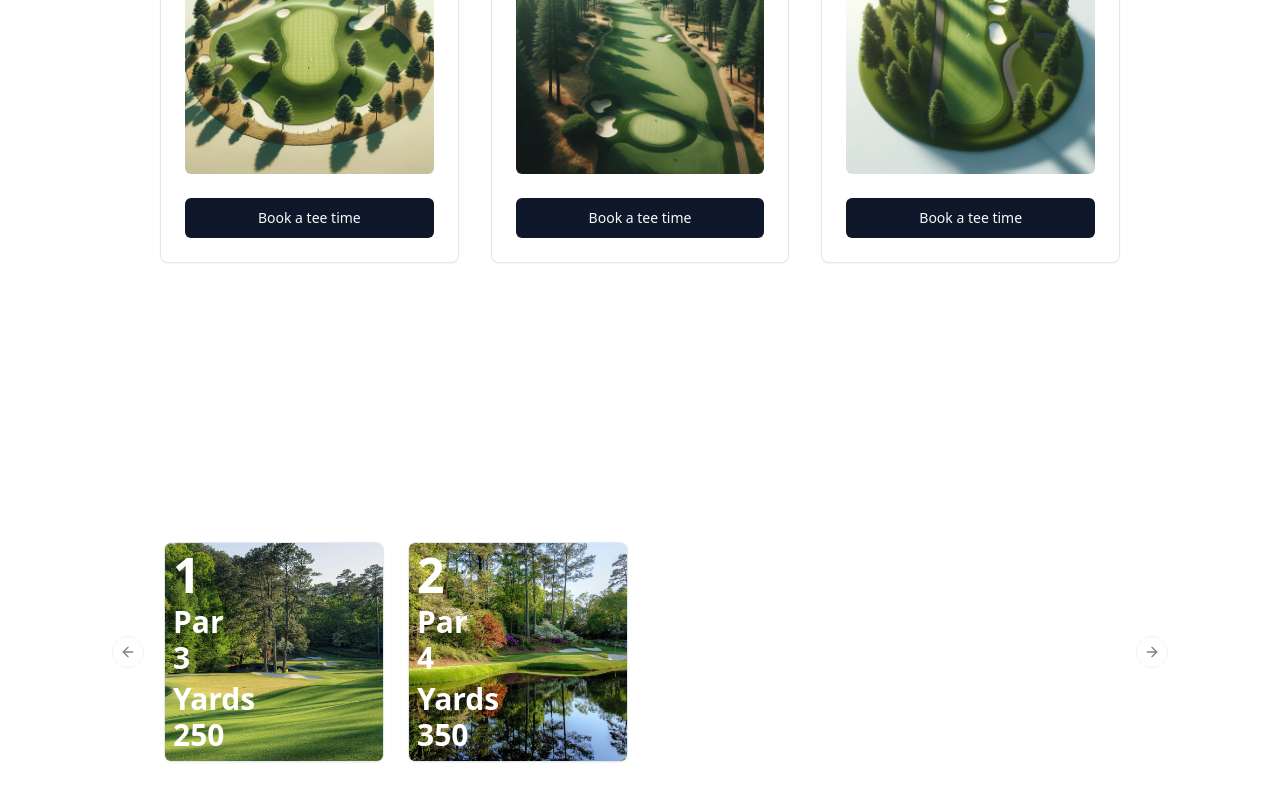
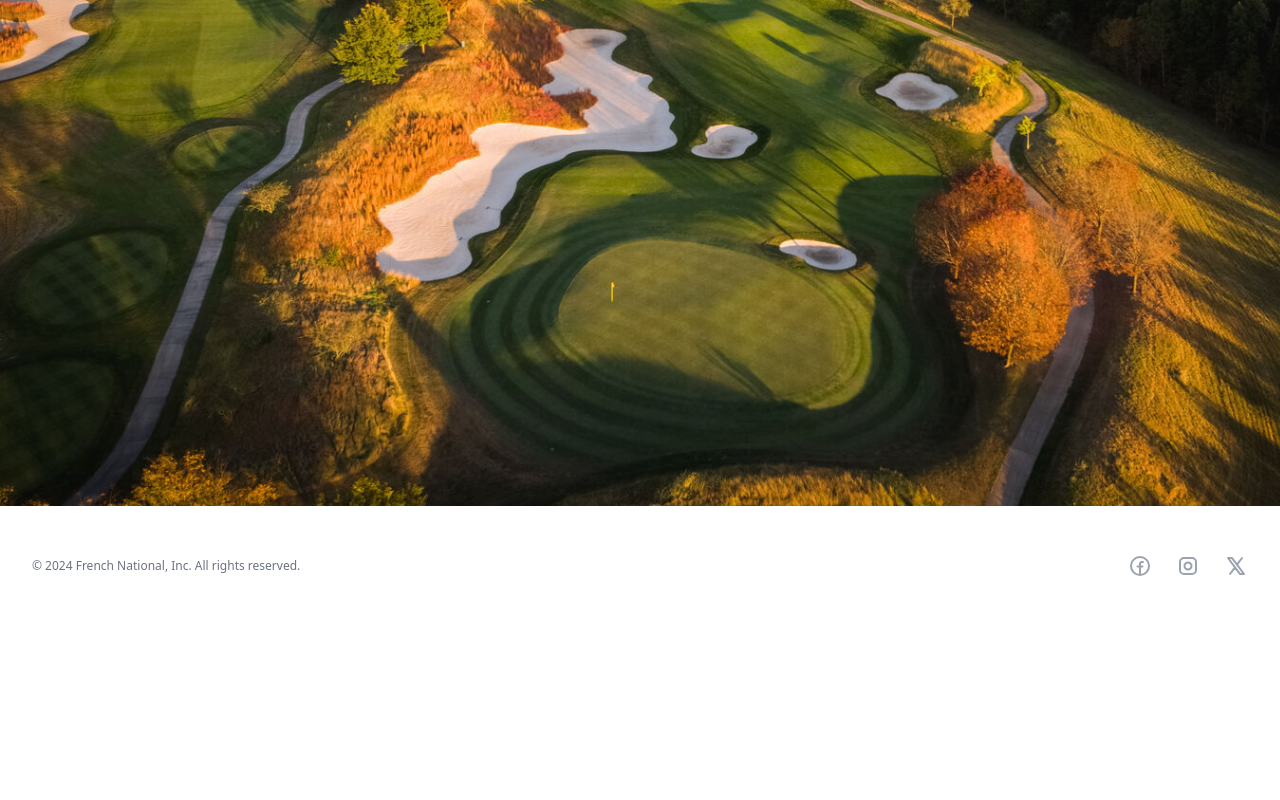
Before and after one commit to gvarner13/golf-time, a React (Vite) app: page / in a window 1280 px wide. Shown: the part 1094-1894 px from the top of the page. After the commit the page ends 1720 px from the top, so only its background shows below. Built offline with nearby package versions, Linux system fonts and the light colour scheme.

Commit message:
version 1 of the header is done

```diff
--- a/src/App.tsx
+++ b/src/App.tsx
@@ -16,10 +16,10 @@ function App() {
     <>
       {/* <Navbar /> */}
       <MainPage />
-      <div className="w-3/4 m-auto">
-        {/* <Login /> */}
+      {/* <div className="w-3/4 m-auto">
+        <Login />
         <CoursePicker />
-      </div>
+      </div> */}
     </>
   );
 }
--- a/src/components/hero.tsx
+++ b/src/components/hero.tsx
@@ -1,8 +1,10 @@
+import { Button } from "@/components/ui/button";
+
 export function MainPage() {
   return (
     <div>
       <div
-        className="bg-cover min-h-screen"
+        className="bg-cover min-h-screen bg-fixed"
         style={{ backgroundImage: "url('/DJI_0138_SV_2_I2_1-Photo-page.jpg')" }}
       >
         <div className="mx-auto max-w-3xl py-32 sm:py-48 lg:py-56">
@@ -18,6 +20,89 @@ export function MainPage() {
           </div>
         </div>
       </div>
+      <section
+        className="bg-cover min-h-screen bg-fixed"
+        style={{ backgroundImage: "url('/Canyata_16x9-Photo-page.jpg')" }}
+      >
+        <div className="backdrop-blur-sm bg-white/70">
+          <div className="mx-auto max-w-3xl py-12 text-center">
+            <div>
+              <Button>Book Tee Time</Button>
+            </div>
+            <div>
+              <p className="text-lg leading-8">
+                After your game, indulge in our exquisite cuisine, renowned for
+                its gourmet flavors and exceptional service.
+              </p>
+            </div>
+          </div>
+        </div>
+      </section>
+      <footer>
+        <div className="px-8 py-12 flex items-center justify-between">
+          <div>
+            <p className="text-xs text-gray-500">
+              © 2024 French National, Inc. All rights reserved.
+            </p>
+          </div>
+          <div className="flex justify-center space-x-6">
+            <a className="text-gray-400 hover:text-gray-500">
+              <svg
+                xmlns="http://www.w3.org/2000/svg"
+                width="1em"
+                height="1em"
+                viewBox="0 0 24 24"
+                className="w-6 h-6"
+              >
+                <path
+                  fill="none"
+                  stroke="currentColor"
+                  strokeLinecap="round"
+                  strokeLinejoin="round"
+                  strokeWidth="2"
+                  d="M12 21a9 9 0 1 0 0-18a9 9 0 0 0 0 18m0 0V10a2 2 0 0 1 2-2h1m-.5 4.5h-5"
+                ></path>
+              </svg>
+            </a>
+            <a className="text-gray-400 hover:text-gray-500">
+              <svg
+                xmlns="http://www.w3.org/2000/svg"
+                width="1em"
+                height="1em"
+                viewBox="0 0 24 24"
+                className="w-6 h-6"
+              >
+                <path
+                  fill="none"
+                  stroke="currentColor"
+                  strokeLinecap="round"
+                  strokeLinejoin="round"
+                  strokeWidth="2"
+                  d="M8 4h8a4 4 0 0 1 4 4v8a4 4 0 0 1-4 4H8a4 4 0 0 1-4-4V8a4 4 0 0 1 4-4m7.5 8a3.5 3.5 0 1 1-7 0a3.5 3.5 0 0 1 7 0"
+                ></path>
+              </svg>
+            </a>
+            <a className="text-gray-400 hover:text-gray-500">
+              <svg
+                xmlns="http://www.w3.org/2000/svg"
+                width="1em"
+                height="1em"
+                viewBox="0 0 24 24"
+                className="w-6 h-6"
+              >
+                <path
+                  fill="none"
+                  stroke="currentColor"
+                  strokeLinecap="round"
+                  strokeLinejoin="round"
+                  strokeWidth="2"
+                  d="m18 4l-5 6.667M6 20l5-6.667m2-2.666L8.3 4.4a1 1 0 0 0-.8-.4H4l7 9.333m2-2.666L20 20h-3.5a1 1 0 0 1-.8-.4L11 13.333"
+                ></path>
+              </svg>
+            </a>
+          </div>
+        </div>
+      </footer>
     </div>
   );
 }
```
Also changed, not shown: public/Canyata_16x9-Photo-page.jpg (added).
